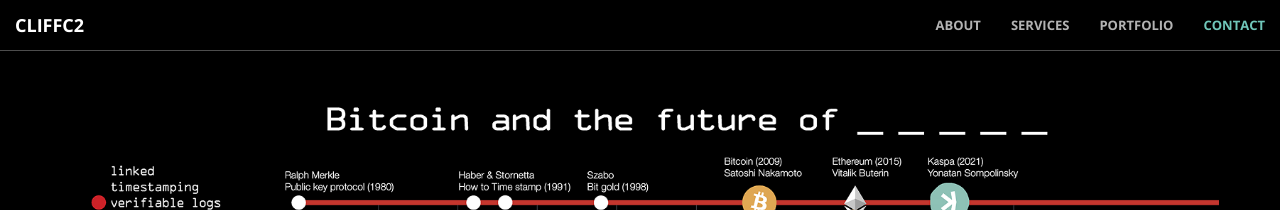
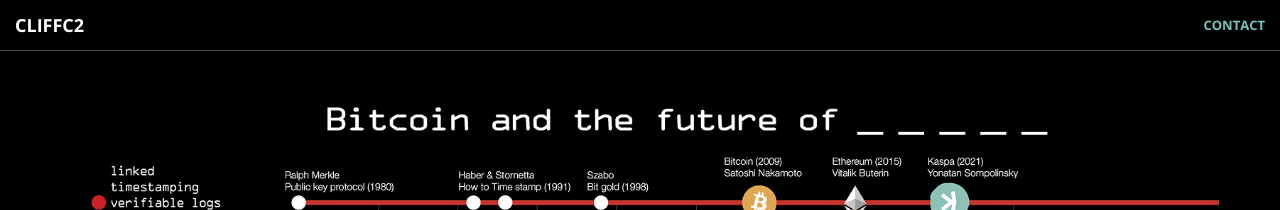
Before and after one commit to cliffc2/cliffc2.github.io, a Jekyll site: the page built from index.html, in a window 1280 px wide. Shown: the top 210 px of the page. Built offline with Jekyll 4.4.1, drawn with Linux system fonts in a browser that asks for light colours; Markdown is read by kramdown in place of the engine named in the settings.

Commit message:
Update nav.html

```diff
--- a/_includes/nav.html
+++ b/_includes/nav.html
@@ -14,7 +14,7 @@
         <!-- Collect the nav links, forms, and other content for toggling -->
         <div class="collapse navbar-collapse" id="bs-example-navbar-collapse-1">
             <ul class="nav navbar-nav navbar-right">
-                <li>
+                <!-- Collect the nav links, forms, and other content for toggling <li>
                     <a class="page-scroll" href="#about">About</a>
                 </li>
                 <li>
@@ -22,7 +22,7 @@
                 </li>
                 <li>
                     <a class="page-scroll" href="#portfolio">Portfolio</a>
-                </li>
+                </li>-->
                 <li>
                     <a class="page-scroll" href="#contact">Contact</a>
                 </li>
```
